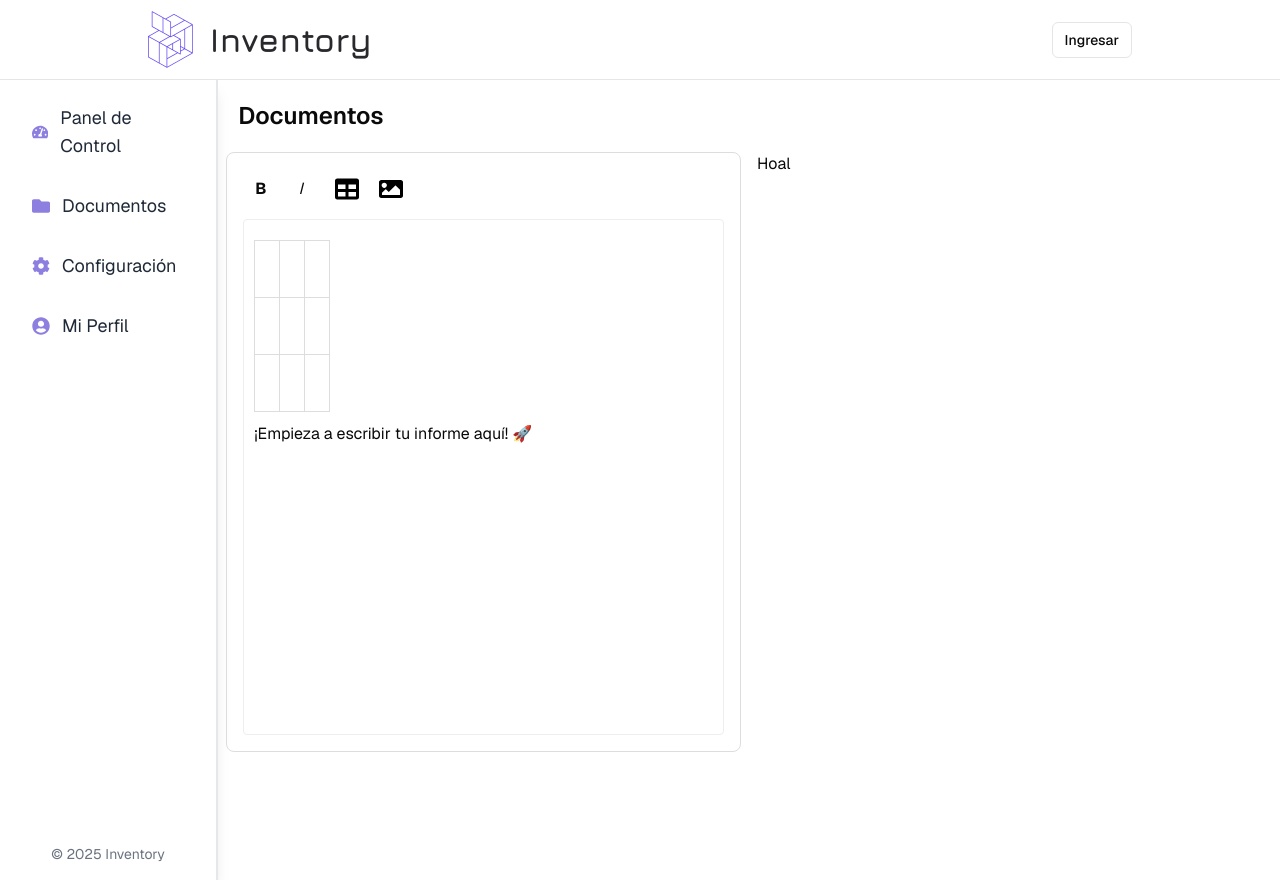
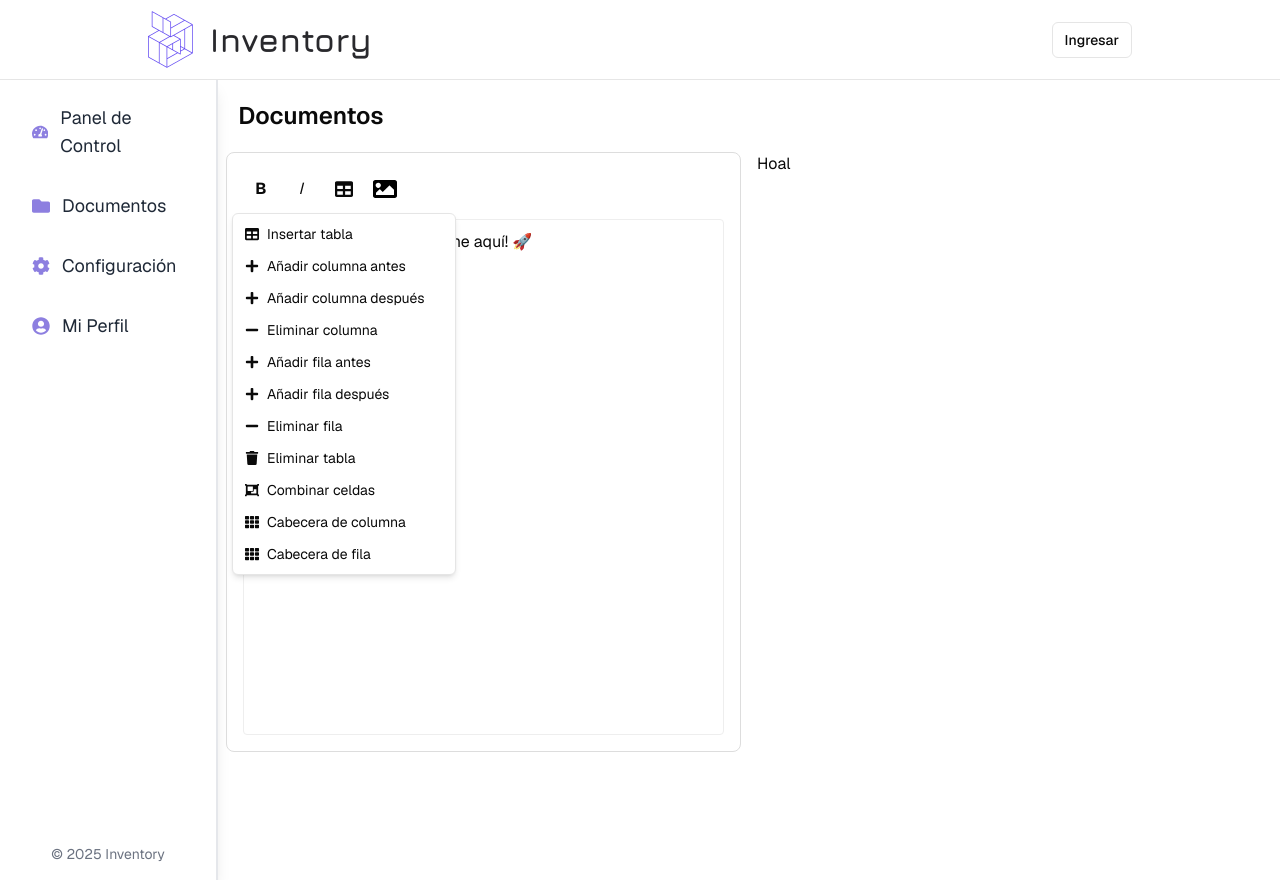
Before and after one commit to Dann-13/inventory, a Next.js app: page /protected/documents in a window 1280 px wide. Both pictures are taken after a click on the button 346 px from the left and 189 px from the top of the page. Built offline with nearby package versions, Linux system fonts and the light colour scheme; no server answers.

Commit message:
feature(components-editor)implementing advanced functions for the table

```diff
--- a/app/globals.css
+++ b/app/globals.css
@@ -103,3 +103,20 @@ td, th {
   border: 1px solid #ddd;
   padding: 8px;
 }
+
+/* Estilos para el menu de las opcione de las tablas  */
+.my-custom-table {
+  border-collapse: collapse;
+  margin: 1rem 0;
+  width: 100%;
+}
+
+.my-custom-table td, .my-custom-table th {
+  border: 1px solid #ddd;
+  padding: 8px;
+  min-width: 50px;
+}
+
+.my-custom-table th {
+  background-color: #f5f5f5;
+}
--- a/components/dashboard/documents/editor.tsx
+++ b/components/dashboard/documents/editor.tsx
@@ -6,20 +6,25 @@ import Table from "@tiptap/extension-table";
 import TableRow from "@tiptap/extension-table-row";
 import TableCell from "@tiptap/extension-table-cell";
 import TableHeader from "@tiptap/extension-table-header";
-import MenuBar from "./menuBar";
+import MenuBar from "./editor/menubar/MenuBar";
 
 const Editor = () => {
   const editor = useEditor({
     extensions: [
       StarterKit,
       Image,
-          Table.configure({ resizable: true }),
+      Table.configure({
+        resizable: true,
+        HTMLAttributes: {
+          class: "custom-table",
+        },
+      }),
       TableRow,
       TableCell,
       TableHeader,
     ],
     content: "<p>¡Empieza a escribir tu informe aquí! 🚀</p>",
-        editorProps:{
+    editorProps: {
       attributes: {
         class: "tiptap-editor",
       }
--- a/components/dashboard/documents/menuBar.tsx
+++ b/components/dashboard/documents/editor/menubar/MenuBar.tsx
@@ -1,5 +1,6 @@
 import { FaImage } from "react-icons/fa";
 import { FaTable } from "react-icons/fa";
+import { TableMenu } from "./table/TableMenu";
 
 const MenuBar = ({ editor }: { editor: any }) => {
   if (!editor) return null;
@@ -32,20 +33,7 @@ const MenuBar = ({ editor }: { editor: any }) => {
       </button>
 
       {/* Tablas */}
-      <button
-        onClick={() =>
-          editor
-            .chain()
-            .focus()
-            .insertTable({ rows: 3, cols: 3, withHeaderRow: true })
-            .run()
-        }
-      >
-         <label htmlFor="image-upload" className="cursor-pointer text-black hover:text-primary_color">
-          <FaTable size={24} />
-        </label>
-      </button>
-
+      <TableMenu editor={editor} />
       {/* Imágenes */}
       <div className="flex items-center space-x-3">
         <label htmlFor="image-upload" className="cursor-pointer text-black hover:text-primary_color">
--- /dev/null
+++ b/components/dashboard/documents/editor/menubar/table/TableMenu.tsx
@@ -0,0 +1,88 @@
+// components/TableMenu.tsx
+import { Editor } from "@tiptap/core";
+import { DropdownMenu, DropdownMenuContent, DropdownMenuItem, DropdownMenuTrigger } from "@/components/ui/dropdown-menu";
+import { FaTable, FaPlus, FaMinus, FaTrash, FaObjectGroup, FaTh } from "react-icons/fa";
+
+interface TableMenuProps {
+  editor: Editor;
+}
+
+export const TableMenu = ({ editor }: TableMenuProps) => {
+  if (!editor) return null;
+
+  const tableOptions = [
+    {
+      label: "Insertar tabla",
+      icon: <FaTable className="mr-2" />,
+      action: () => editor.chain().focus().insertTable({ rows: 3, cols: 3, withHeaderRow: true }).run(),
+    },
+    {
+      label: "Añadir columna antes",
+      icon: <FaPlus className="mr-2" />,
+      action: () => editor.chain().focus().addColumnBefore().run(),
+    },
+    {
+      label: "Añadir columna después",
+      icon: <FaPlus className="mr-2" />,
+      action: () => editor.chain().focus().addColumnAfter().run(),
+    },
+    {
+      label: "Eliminar columna",
+      icon: <FaMinus className="mr-2" />,
+      action: () => editor.chain().focus().deleteColumn().run(),
+    },
+    {
+      label: "Añadir fila antes",
+      icon: <FaPlus className="mr-2" />,
+      action: () => editor.chain().focus().addRowBefore().run(),
+    },
+    {
+      label: "Añadir fila después",
+      icon: <FaPlus className="mr-2" />,
+      action: () => editor.chain().focus().addRowAfter().run(),
+    },
+    {
+      label: "Eliminar fila",
+      icon: <FaMinus className="mr-2" />,
+      action: () => editor.chain().focus().deleteRow().run(),
+    },
+    {
+      label: "Eliminar tabla",
+      icon: <FaTrash className="mr-2" />,
+      action: () => editor.chain().focus().deleteTable().run(),
+    },
+    {
+      label: "Combinar celdas",
+      icon: <FaObjectGroup className="mr-2" />,
+      action: () => editor.chain().focus().mergeCells().run(),
+    },
+    {
+      label: "Cabecera de columna",
+      icon: <FaTh className="mr-2" />,
+      action: () => editor.chain().focus().toggleHeaderColumn().run(),
+    },
+    {
+      label: "Cabecera de fila",
+      icon: <FaTh className="mr-2" />,
+      action: () => editor.chain().focus().toggleHeaderRow().run(),
+    },
+  ];
+
+  return (
+    <DropdownMenu>
+      <DropdownMenuTrigger asChild>
+        <button className="p-2 hover:bg-gray-100 rounded">
+          <FaTable className="text-lg" />
+        </button>
+      </DropdownMenuTrigger>
+      <DropdownMenuContent className="w-56">
+        {tableOptions.map((option, index) => (
+          <DropdownMenuItem key={index} onClick={option.action}>
+            {option.icon}
+            {option.label}
+          </DropdownMenuItem>
+        ))}
+      </DropdownMenuContent>
+    </DropdownMenu>
+  );
+};
```
Lines whose indentation alone changed are shown as unchanged.
